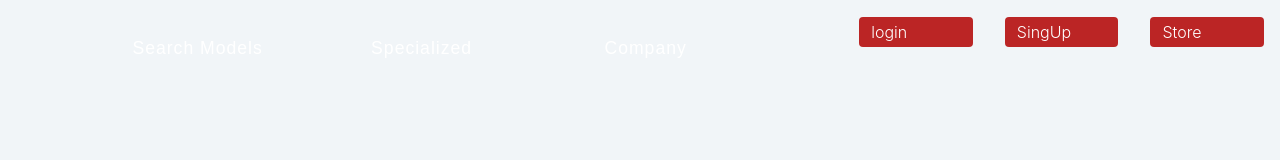
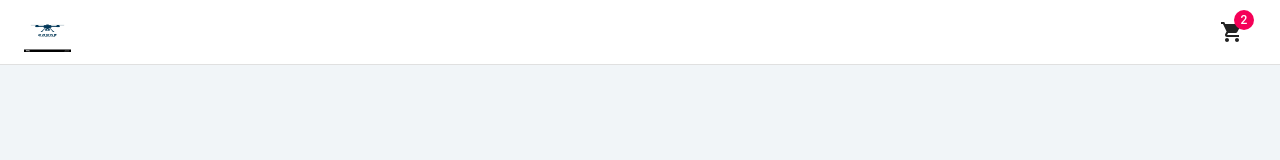
Before and after one commit to aleksandar-stotka/drone-web, a React (Create React App) app: page /store/1 in a window 1280 px wide. Shown: the top 160 px of the page. Built offline with nearby package versions, Linux system fonts and the light colour scheme; no server answers.

Commit message:
api-key-commerce-done

```diff
--- a/src/App.js
+++ b/src/App.js
@@ -13,6 +13,7 @@
 import PageLogin from "./page/PageLogin";
 import MavicSeries from "./components/series/mavic/MavicSeries";
 import StoreList from "./page/storeList/StoreList";
+import StoreBar from "./components/navbar/StoreBar";
 
 function App() {
   const { user } = useAuthContext();
--- /dev/null
+++ b/src/components/navbar/StoreBar.jsx
@@ -0,0 +1,35 @@
+import React from 'react'
+import { AppBar, Toolbar, IconButton, Badge, MenuItem, Menu, Typography } from "@material-ui/core"
+import { ShoppingCart } from "@material-ui/icons"
+import logo from '../../assets/logo.jpg'
+import useStyles from "./navStyles"
+
+
+const StoreBar = () => {
+    const classes = useStyles()
+    return (
+        <>
+            <AppBar position='fixed' className={classes.appBar} color="inherit">
+                <Toolbar>
+                    <Typography variant='h6' className={classes.tittle} color="inherit">
+                        <img src={logo } alt="Comerc.js" height="40px" className={classes.image} />
+
+                    </Typography>
+                    <div className={classes.grow} />
+                    <div className={classes.button}>
+                        <IconButton aria-label="Show cart items" color='inherit'>
+                            <Badge badgeContent={2} color="secondary">
+                                <ShoppingCart/>
+                            </Badge>
+
+                        </IconButton>
+                    </div>
+                </Toolbar>
+
+        </AppBar>
+
+        </>
+    )
+}
+
+export default StoreBar
--- /dev/null
+++ b/src/components/navbar/navStyles.js
@@ -0,0 +1,68 @@
+import { makeStyles, fade } from "@material-ui/core/styles";
+
+const drawerWidth = 0;
+
+export default makeStyles((theme) => ({
+  appBar: {
+    boxShadow: "none",
+    borderBottom: "1px solid rgba(0, 0, 0, 0.12)",
+    [theme.breakpoints.up("sm")]: {
+      width: `calc(100% - ${drawerWidth}px)`,
+      marginLeft: drawerWidth,
+    },
+  },
+  title: {
+    flexGrow: 1,
+    alignItems: "center",
+    display: "flex",
+    textDecoration: "none",
+  },
+  image: {
+    marginRight: "10px",
+  },
+  menuButton: {
+    marginRight: theme.spacing(2),
+    [theme.breakpoints.up("sm")]: {
+      display: "none",
+    },
+  },
+  grow: {
+    flexGrow: 1,
+  },
+  search: {
+    position: "relative",
+    borderRadius: theme.shape.borderRadius,
+    backgroundColor: fade(theme.palette.common.white, 0.15),
+    "&:hover": {
+      backgroundColor: fade(theme.palette.common.white, 0.25),
+    },
+    marginRight: theme.spacing(2),
+    marginLeft: 0,
+    width: "100%",
+    [theme.breakpoints.up("sm")]: {
+      width: "auto",
+    },
+  },
+  searchIcon: {
+    padding: theme.spacing(0, 2),
+    height: "100%",
+    position: "absolute",
+    pointerEvents: "none",
+    display: "flex",
+    alignItems: "center",
+    justifyContent: "center",
+  },
+  inputRoot: {
+    color: "inherit",
+  },
+  inputInput: {
+    padding: theme.spacing(1, 1, 1, 0),
+    // vertical padding + font size from searchIcon
+    paddingLeft: `calc(1em + ${theme.spacing(4)}px)`,
+    transition: theme.transitions.create("width"),
+    width: "100%",
+    [theme.breakpoints.up("md")]: {
+      width: "20ch",
+    },
+  },
+}));
--- /dev/null
+++ b/src/lib/commerce.js
@@ -0,0 +1,6 @@
+import Commerce from "@chec/commerce.js";
+
+export const commerce = new Commerce(
+  process.env.REACT_APP_DRON_PUBLIC_KEY,
+  true
+); //we need put public key from there store
--- a/src/page/storeList/StoreList.js
+++ b/src/page/storeList/StoreList.js
@@ -1,13 +1,24 @@
-import React from "react";
+import React, { useState, useEffect } from "react";
+import StoreBar from "../../components/navbar/StoreBar";
 import Products from "../../components/Products/Products";
+import { commerce } from "../../lib/commerce";
 
 //
 
 //reducer is way to update our store
 
 const StoreList = () => {
+  const [products, setProducts] = useState([]);
+
+  const fetchProducts = async () => {
+    const { data } = await commerce.products.list();
+
+    setProducts(data);
+  };
+
   return (
     <div>
+      <StoreBar />
       <Products />
     </div>
   );
```
Also changed, not shown: src/assets/logo.jpg (added), 1 other file (tests, documents, lock files or other folders).
